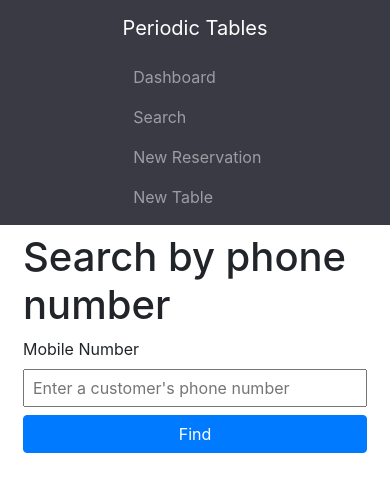
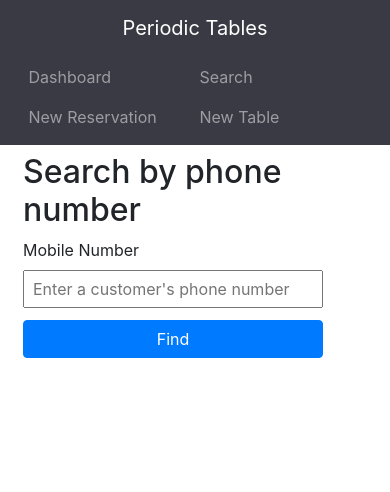
Before and after one commit to Thinkful-Ed/starter-restaurant-reservation, a React (Create React App) app in the folder front-end/: page /search in a window 390 px wide. Shown: the top 492 px of the page. Built offline with nearby package versions, Linux system fonts and the light colour scheme; no server answers; a web font is replaced by a local one.

Commit message:
added styling

```diff
--- a/front-end/src/dashboard/Dashboard.js
+++ b/front-end/src/dashboard/Dashboard.js
@@ -47,6 +47,8 @@ function Dashboard({ date }) {
       <div className="d-md-flex mb-3">
         <h4>Reservations for {date}</h4>
       </div>
+
+      <div className="mb-3">
         <button onClick={handlePreviousButtonClick} className="btn btn-primary">
           Previous Date
         </button>
@@ -56,8 +58,9 @@ function Dashboard({ date }) {
         <button onClick={handleNextButtonClick} className="btn btn-primary">
           Next Date
         </button>
+      </div>
+      <ReservationsList reservations={reservations} />
       <ErrorAlert error={reservationsError} />
-      <ReservationsList reservations={reservations} />
       <TablesSection />
     </main>
   );
--- a/front-end/src/dashboard/Search.js
+++ b/front-end/src/dashboard/Search.js
@@ -49,7 +49,7 @@ function Search() {
           onChange={handleChange}
         ></input>
 
-        <button className="btn btn-primary" type="submit">
+        <button className="btn btn-primary w-100" type="submit">
           Find
         </button>
       </form>
--- a/front-end/src/dashboard/TablesSection.js
+++ b/front-end/src/dashboard/TablesSection.js
@@ -37,12 +37,11 @@ function TablesSection() {
 
   return (
     <div>
-      <h4>TABLES SECTION</h4>
-      <ErrorAlert error={tablesError} />
+      <h4 className="mt-5 pt-5">Tables</h4>
       <div>
         {tables.map((table) => {
           return (
-            <div key={table.table_id}>
+            <div className="restaurant-table" key={table.table_id}>
               <table>
                 <tr>
                   <th>Table name</th>
@@ -55,13 +54,11 @@ function TablesSection() {
                 <tr>
                   <th>Status</th>
                   <td>
-                    {" "}
                     <div data-table-id-status={table.table_id}>
                       {table.reservation_id === null ? "Free" : "Occupied"}
                     </div>
                   </td>
                   <td>
-                    &nbsp;
                     <div>
                       {table.reservation_id !== null && (
                         <button
@@ -80,6 +77,7 @@ function TablesSection() {
           );
         })}
       </div>
+      <ErrorAlert error={tablesError} />
     </div>
   );
 }
--- a/front-end/src/layout/Layout.css
+++ b/front-end/src/layout/Layout.css
@@ -5,13 +5,6 @@ body, #root, .container-fluid {
 #accordionSidebar {
   flex: 1;
 }
-
-
-.side-bar {
-  background-color: #393a44;
-  min-width: 200px;
-}
-
 
 td,
 th {
@@ -26,17 +19,21 @@ label {
   display: block;
 }
 
-input {
+form {
+  width: 300px;
+}
+
+input, select, textarea {
   display: block;
   height: 38px;
   padding: 8px;
+  width: 100%;
+  margin-bottom: 4px;
 }
 
 button {
-  margin: 4px;
+  margin: 4px 4px 4px 0;
 }
-
-
 
 .routes-container {
   display: flex;
@@ -45,7 +42,27 @@ button {
   padding: 8px;
 }
 
+.side-bar {
+  background-color: #393a44;
+  min-width: 200px;
+}
+
+.restaurant-table, .restaurant-reservation {
+  margin-bottom: 16px;
+  padding-top: 8px;
+  border-top: 1px solid lightgray;
+}
+
+
+
+
+
+
 @media (max-width: 768px) {
+  h1 {
+    font-size: 2rem;
+  }
+
   .container-fluid {
     min-height: unset;
   }
@@ -67,4 +84,18 @@ button {
   form button:first-of-type {
     margin-top: 8px;
   }
+
+  #accordionSidebar {
+    flex: 1;
+    flex-direction: row;
+  }
+
+  ul {
+    margin: 0 16px;
+  }
+
+  ul li {
+    width: 50%;
+    /* text-align: center; */
+  }
 }
--- a/front-end/src/reservations/CurrentReservation.js
+++ b/front-end/src/reservations/CurrentReservation.js
@@ -52,9 +52,8 @@ function CurrentReservation() {
 
   return (
     <div>
-      I AM RESERVATION {reservationId}
+      <h1>Seat reservation</h1>
       <ErrorAlert error={reservationsError} />
-      <div>{JSON.stringify(formData)}</div>
       <form onSubmit={onSubmit}>
         <label htmlFor="table_id">Table</label>
         <select
--- a/front-end/src/reservations/EditReservation.js
+++ b/front-end/src/reservations/EditReservation.js
@@ -38,7 +38,7 @@ function EditReservation() {
       try {
         const response = await getReservationById(
           reservation_id,
-          abortController.signal
+          abortController.signal,
         );
         setFormData({
           first_name: response.first_name,
@@ -71,7 +71,7 @@ function EditReservation() {
           people: parseInt(formData.people),
         },
         reservation_id,
-        abortController.signal
+        abortController.signal,
       );
       history.push(`/dashboard?date=${formData.reservation_date}`);
     } catch (error) {
@@ -81,7 +81,7 @@ function EditReservation() {
 
   return (
     <div>
-      <h1>EDIT RESERVATION</h1>
+      <h1>Edit reservation</h1>
       <ErrorAlert error={reservationsError} />
       <ReservationForm
         reservation={formData}
--- a/front-end/src/reservations/ReservationsList.js
+++ b/front-end/src/reservations/ReservationsList.js
@@ -19,7 +19,7 @@ function ReservationsList({ reservations }) {
   return (
     <div>
       <div className="d-md-flex mb-3">
-        <h4 className="mb-0">Reservations</h4>
+        <h4 className="mb-0 mt-5">Reservations</h4>
       </div>
       <head>
         <link rel="stylesheet" href="../utils/style.css" />
@@ -27,7 +27,10 @@ function ReservationsList({ reservations }) {
       <div>
         {reservations.map((reservation) => {
           return (
-            <div key={reservation.reservation_id}>
+            <div
+              className="restaurant-reservation"
+              key={reservation.reservation_id}
+            >
               <table>
                 <tr>
                   <th>First Name</th>
```
Lines whose indentation alone changed are shown as unchanged.
